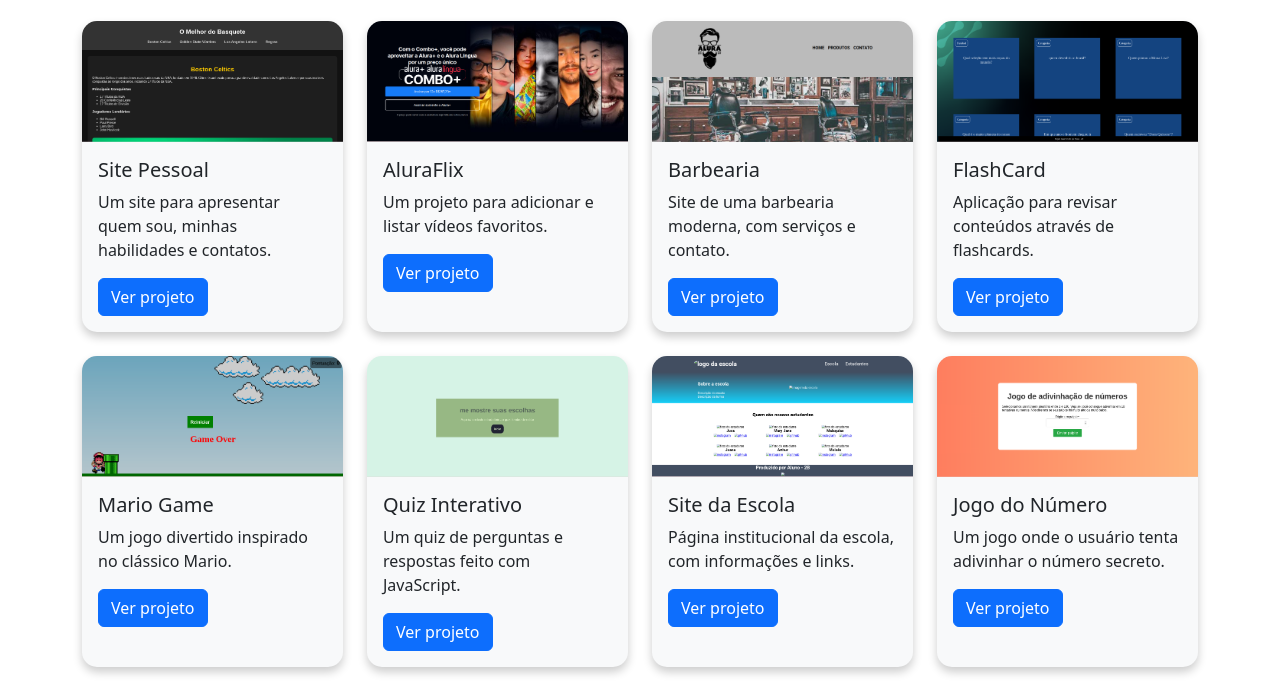
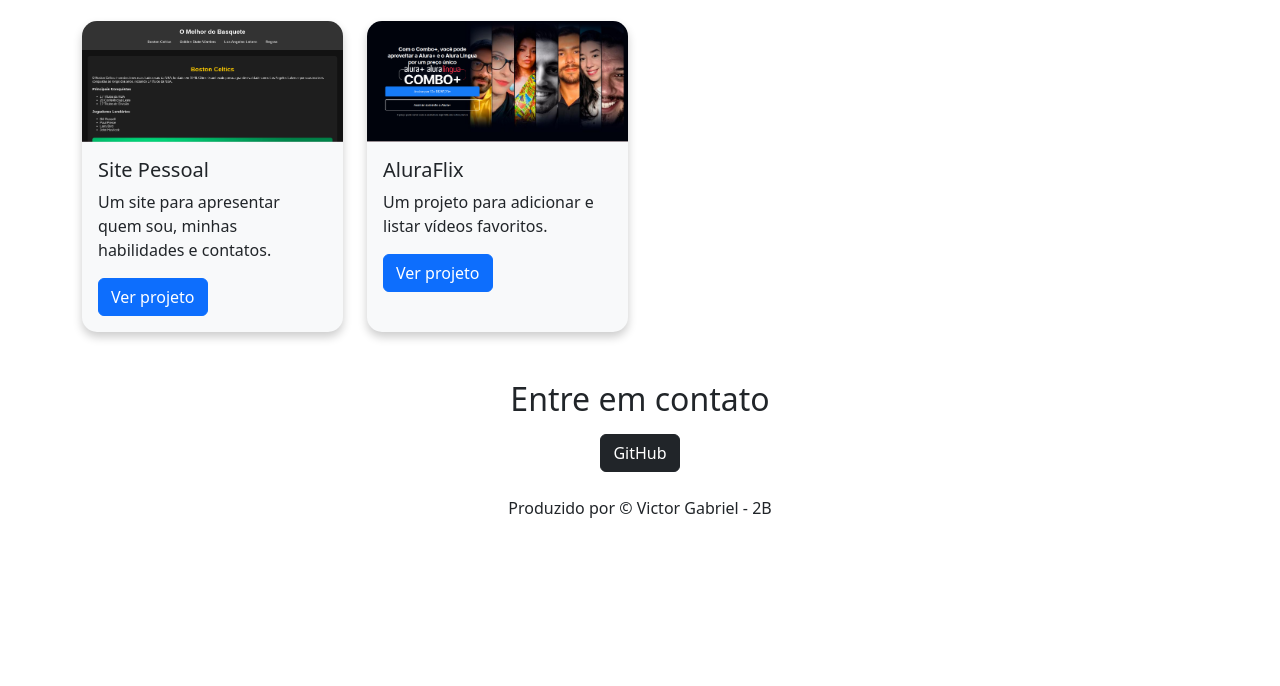
Before and after one commit to Victor2B2025/meu_portifolio_2B_victor, a plain HTML site: page index.html in a window 1280 px wide. Shown: the part 534-1220 px from the top of the page. After the commit the page ends 1118 px from the top, so only its background shows below. Drawn offline with nearby package versions, Linux system fonts and the light colour scheme.

Commit message:
Refactor index.html by cleaning up CSS and modals
Removed unused CSS rules and comments for cards and modals. Updated modal content for projects and adjusted image scaling.

```diff
--- a/index.html
+++ b/index.html
@@ -38,7 +38,6 @@
       color: var(--text-color);
     }
 
-    /* ======= CARTÕES ======= */
     .card {
       background-color: var(--card-bg);
       color: var(--text-color);
@@ -54,16 +53,6 @@
       box-shadow: 0 15px 25px var(--shadow-color);
     }
 
-    .card-img-top {
-      transition: transform 0.4s ease, filter 0.4s ease;
-    }
-
-    .card:hover .card-img-top {
-      transform: scale(1.1);
-      filter: brightness(1.1);
-    }
-
-    /* ======= MODAL ======= */
     .modal-content {
       background-color: var(--modal-bg);
       color: var(--text-color);
@@ -84,7 +73,6 @@
       }
     }
 
-    /* ======= ZOOM ANIMADO ======= */
     .modal-body {
       text-align: center;
     }
@@ -93,7 +81,7 @@
       width: 100%;
       border-radius: 10px;
       margin-bottom: 15px;
-      transform: scale(0.9);
+      transform: scale(0.95);
       opacity: 0;
       animation: zoomIn 0.6s ease forwards;
       box-shadow: 0 10px 20px var(--shadow-color);
@@ -106,7 +94,6 @@
       }
     }
 
-    /* ======= BOTÕES ======= */
     .btn-primary {
       background-color: var(--btn-bg);
       border-color: var(--btn-bg);
@@ -119,7 +106,6 @@
       transform: scale(1.05);
     }
 
-    /* ======= BOTÃO DE TEMA ======= */
     .theme-toggle {
       position: absolute;
       top: 20px;
@@ -157,7 +143,7 @@
     <h2 class="text-center mb-4">Meus Projetos</h2>
     <div class="row g-4">
 
-      <!-- PROJETOS -->
+      <!-- Exemplo de projeto -->
       <div class="col-md-3">
         <div class="card h-100">
           <img src="img/SitePessoal.png" class="card-img-top" alt="Site Pessoal">
@@ -169,6 +155,7 @@
         </div>
       </div>
 
+      <!-- Repete para os outros -->
       <div class="col-md-3">
         <div class="card h-100">
           <img src="img/aluraFlix.png" class="card-img-top" alt="AluraFlix">
@@ -180,76 +167,52 @@
         </div>
       </div>
 
-      <div class="col-md-3">
-        <div class="card h-100">
-          <img src="img/barbearia.png" class="card-img-top" alt="Barbearia">
-          <div class="card-body">
-            <h5 class="card-title">Barbearia</h5>
-            <p class="card-text">Site de uma barbearia moderna, com serviços e contato.</p>
-            <button class="btn btn-primary" data-bs-toggle="modal" data-bs-target="#modalBarbearia">Ver projeto</button>
-          </div>
-        </div>
-      </div>
-
-      <div class="col-md-3">
-        <div class="card h-100">
-          <img src="img/flashCard.png" class="card-img-top" alt="FlashCard">
-          <div class="card-body">
-            <h5 class="card-title">FlashCard</h5>
-            <p class="card-text">Aplicação para revisar conteúdos através de flashcards.</p>
-            <button class="btn btn-primary" data-bs-toggle="modal" data-bs-target="#modalFlashCard">Ver projeto</button>
-          </div>
-        </div>
-      </div>
-
-      <div class="col-md-3">
-        <div class="card h-100">
-          <img src="img/marioGame.png" class="card-img-top" alt="Mario Game">
-          <div class="card-body">
-            <h5 class="card-title">Mario Game</h5>
-            <p class="card-text">Um jogo divertido inspirado no clássico Mario.</p>
-            <button class="btn btn-primary" data-bs-toggle="modal" data-bs-target="#modalMarioGame">Ver projeto</button>
-          </div>
-        </div>
-      </div>
-
-      <div class="col-md-3">
-        <div class="card h-100">
-          <img src="img/quizInterativo.png" class="card-img-top" alt="Quiz Interativo">
-          <div class="card-body">
-            <h5 class="card-title">Quiz Interativo</h5>
-            <p class="card-text">Um quiz de perguntas e respostas feito com JavaScript.</p>
-            <button class="btn btn-primary" data-bs-toggle="modal" data-bs-target="#modalQuiz">Ver projeto</button>
-          </div>
-        </div>
-      </div>
-
-      <div class="col-md-3">
-        <div class="card h-100">
-          <img src="img/siteEscola.png" class="card-img-top" alt="Site da Escola">
-          <div class="card-body">
-            <h5 class="card-title">Site da Escola</h5>
-            <p class="card-text">Página institucional da escola, com informações e links.</p>
-            <button class="btn btn-primary" data-bs-toggle="modal" data-bs-target="#modalEscola">Ver projeto</button>
-          </div>
-        </div>
-      </div>
-
-      <div class="col-md-3">
-        <div class="card h-100">
-          <img src="img/JogoDoNumero.png" class="card-img-top" alt="Jogo do Número">
-          <div class="card-body">
-            <h5 class="card-title">Jogo do Número</h5>
-            <p class="card-text">Um jogo onde o usuário tenta adivinhar o número secreto.</p>
-            <button class="btn btn-primary" data-bs-toggle="modal" data-bs-target="#modalNumero">Ver projeto</button>
-          </div>
-        </div>
-      </div>
+      <!-- Adicione seus outros cards aqui -->
 
     </div>
   </main>
 
-  <!-- Seus modais originais aqui -->
+  <!-- ===== MODAIS DOS PROJETOS ===== -->
+
+  <!-- Modal Site Pessoal -->
+  <div class="modal fade" id="modalSitePessoal" tabindex="-1" aria-hidden="true">
+    <div class="modal-dialog modal-lg modal-dialog-centered">
+      <div class="modal-content">
+        <div class="modal-header">
+          <h5 class="modal-title">Site Pessoal</h5>
+          <button type="button" class="btn-close" data-bs-dismiss="modal"></button>
+        </div>
+        <div class="modal-body">
+          <img src="img/SitePessoal.png" alt="Site Pessoal">
+          <p>Esse projeto foi criado para apresentar minhas informações, habilidades e contatos de forma moderna e responsiva.</p>
+        </div>
+        <div class="modal-footer">
+          <a href="https://victor2b2025.github.io/meu-site" target="_blank" class="btn btn-primary">Ir para o site</a>
+        </div>
+      </div>
+    </div>
+  </div>
+
+  <!-- Modal AluraFlix -->
+  <div class="modal fade" id="modalAluraFlix" tabindex="-1" aria-hidden="true">
+    <div class="modal-dialog modal-lg modal-dialog-centered">
+      <div class="modal-content">
+        <div class="modal-header">
+          <h5 class="modal-title">AluraFlix</h5>
+          <button type="button" class="btn-close" data-bs-dismiss="modal"></button>
+        </div>
+        <div class="modal-body">
+          <img src="img/aluraFlix.png" alt="AluraFlix">
+          <p>Projeto desenvolvido com HTML, CSS e JavaScript para cadastrar e exibir vídeos favoritos de forma dinâmica.</p>
+        </div>
+        <div class="modal-footer">
+          <a href="https://victor2b2025.github.io/aluraflix" target="_blank" class="btn btn-primary">Ir para o site</a>
+        </div>
+      </div>
+    </div>
+  </div>
+
+  <!-- Adicione outros modais seguindo esse padrão -->
 
   <footer class="container py-5 text-center">
     <h2>Entre em contato</h2>
@@ -263,7 +226,6 @@
     const themeToggle = document.getElementById('theme-toggle');
     const body = document.body;
 
-    // Carrega preferência salva
     if (localStorage.getItem('theme') === 'dark') {
       body.classList.add('dark-mode');
       themeToggle.textContent = '🔆';
```
